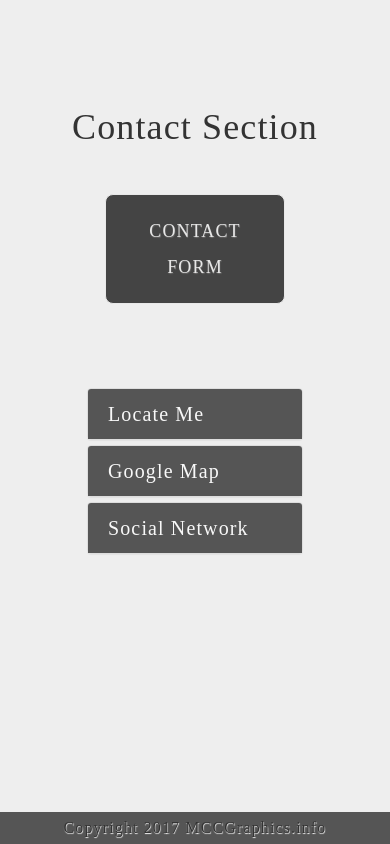
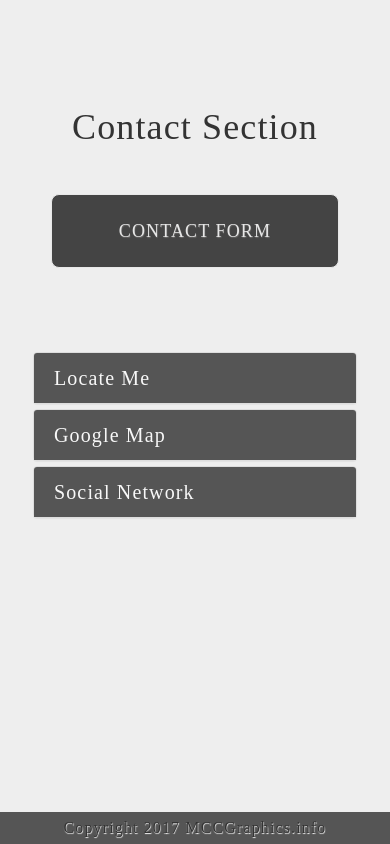
Before and after one commit to BigMic69/scroll1, a website: page index.html in a window 390 px wide. Shown: the part 3215-4059 px from the top of the page. Drawn offline with Linux system fonts and the light colour scheme.

Commit message:
Default Commit

```diff
--- a/sass/parts/_contact.sass
+++ b/sass/parts/_contact.sass
@@ -1,5 +1,9 @@
 #accordion
+  width: 60%
   margin: 10vh 20%
+  @media (max-width: 700px)
+    width: 90%
+    margin: 10vh 5%
 
 .panel-heading
   +no-cush
@@ -52,6 +56,8 @@ iframe
 .contact-container
   //width: 300px
   margin: 0 25% 20px
+  @media (max-width: 700px)
+    margin: 0 10% 20px
   a
     display: flex
     padding: 1em !important
```
Also changed, not shown: stylesheets/main.css.
